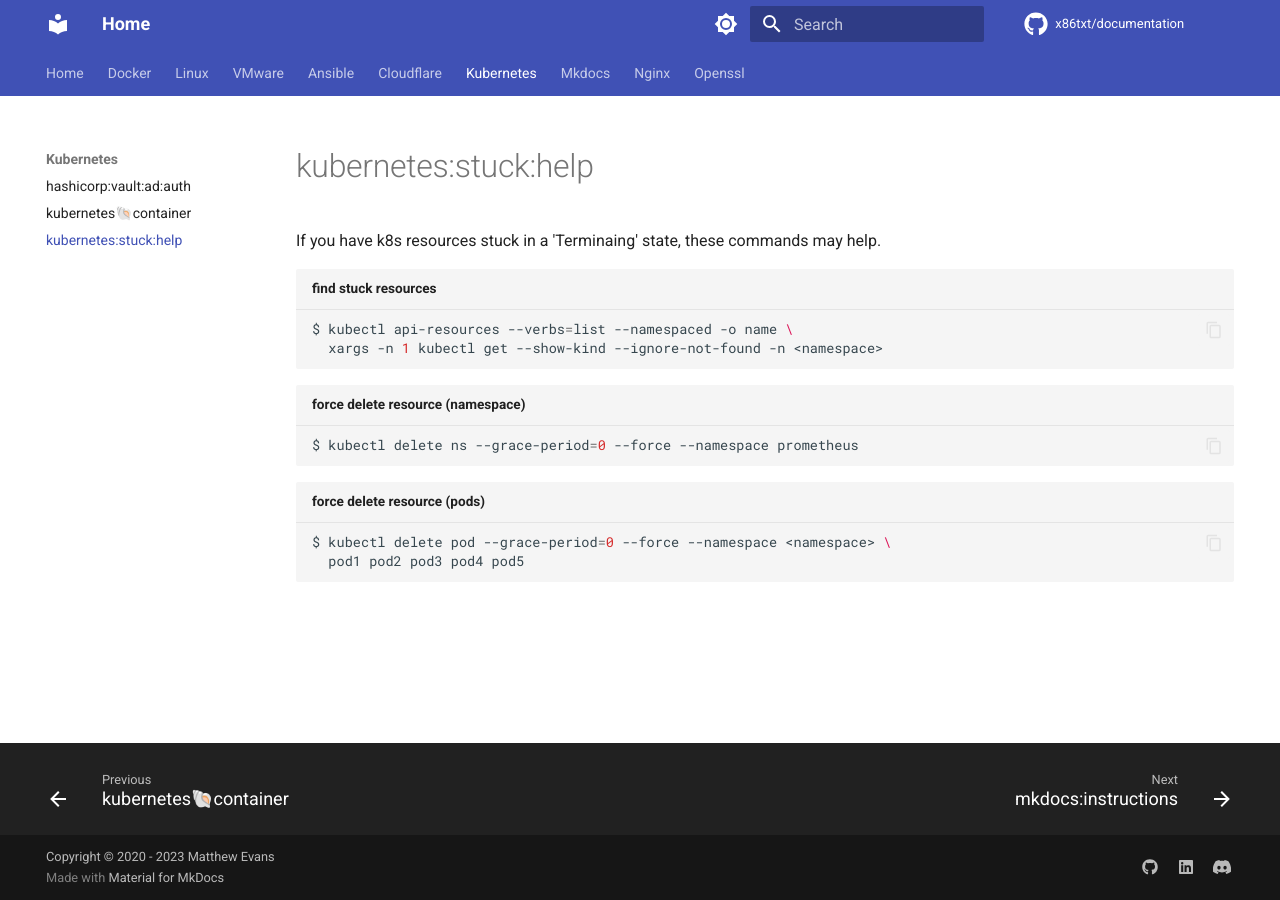
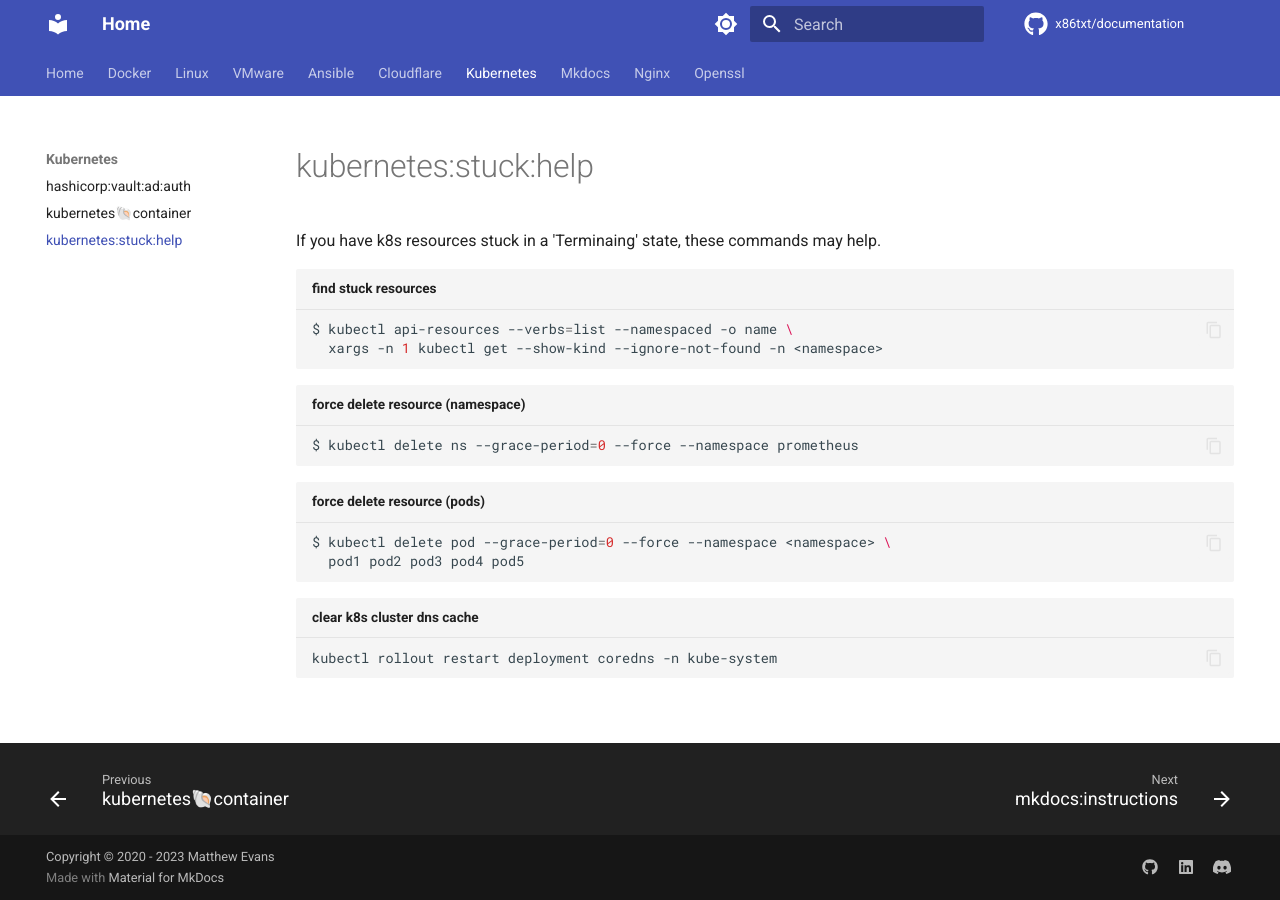
Before and after one commit to x86txt/documentation, an MkDocs documentation site: the page built from docs/kubernetes/stuck.md, in a window 1280 px wide. Built offline with MkDocs 1.6.1 and Material for MkDocs 9.7.7, drawn with Linux system fonts in a browser that asks for light colours; comment, search, counter and statistics services are not loaded.

Commit message:
add k8s dns cache clear

````diff
--- a/docs/kubernetes/stuck.md
+++ b/docs/kubernetes/stuck.md
@@ -15,3 +15,6 @@ $ kubectl delete ns --grace-period=0 --force --namespace prometheus
 $ kubectl delete pod --grace-period=0 --force --namespace <namespace> \
   pod1 pod2 pod3 pod4 pod5
 ```
+``` shell title="clear k8s cluster dns cache"
+kubectl rollout restart deployment coredns -n kube-system
+```
````
